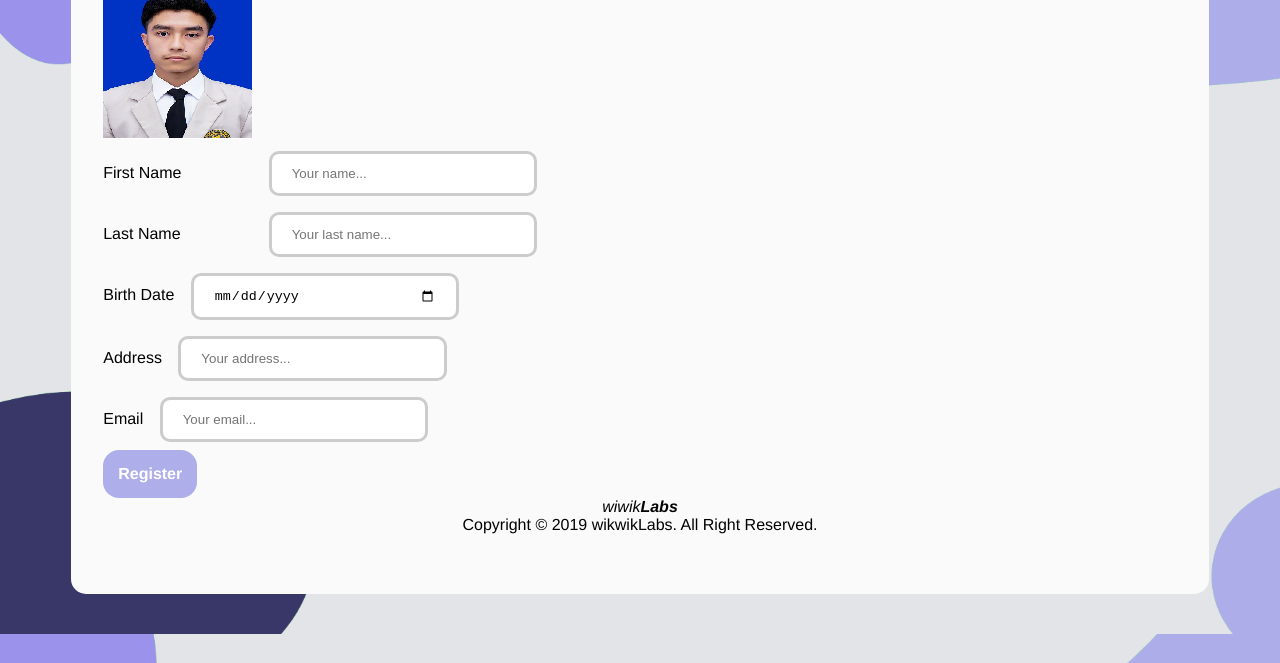
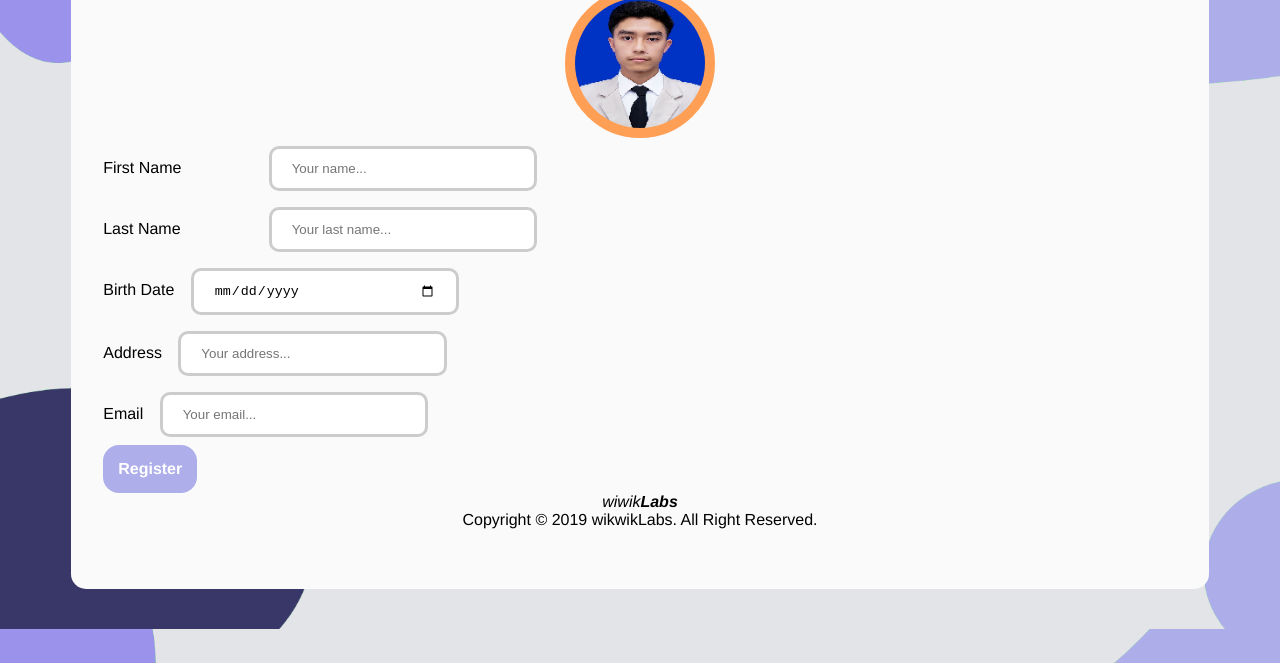
Before and after one commit to wikwik-labs/web-wikwiklabs, a plain HTML site: page page/register.html in a window 1280 px wide. Shown: the part 137-800 px from the top of the page. Drawn offline with Linux system fonts and the light colour scheme.

Commit message:
Merge css burhan (2)

```diff
--- a/css/style.css
+++ b/css/style.css
@@ -156,6 +156,20 @@ a.btn {
     border-radius: 2vh;
 }
 
+.profile img{
+    width: 100%;
+}
+.profile {
+    display: block;
+    margin-left: auto;
+    margin-right: auto;
+    border: solid 10px #FF9F55;
+    background: #FF9F55;
+    width: 150px;
+    height: 150px;
+    border-radius: 50%;
+    overflow: hidden;
+}
 /*FORM
 .form-register {
     color: rgb(173, 174, 234);
```
